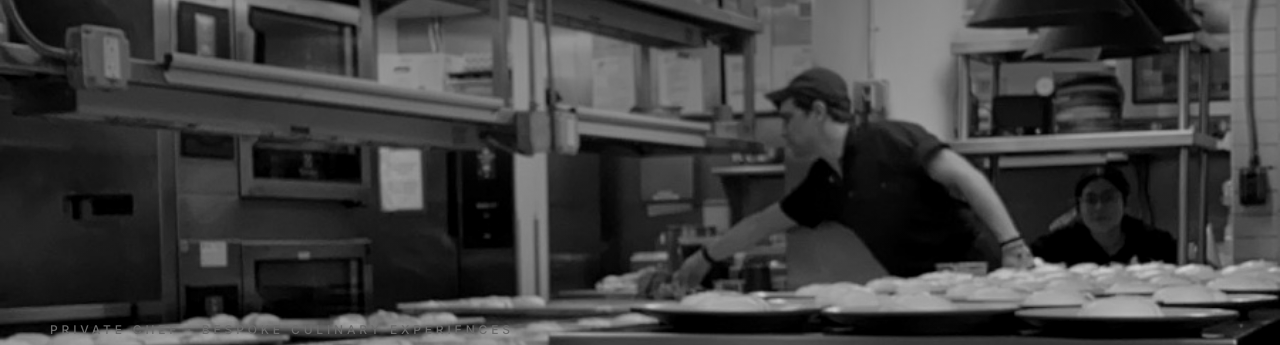
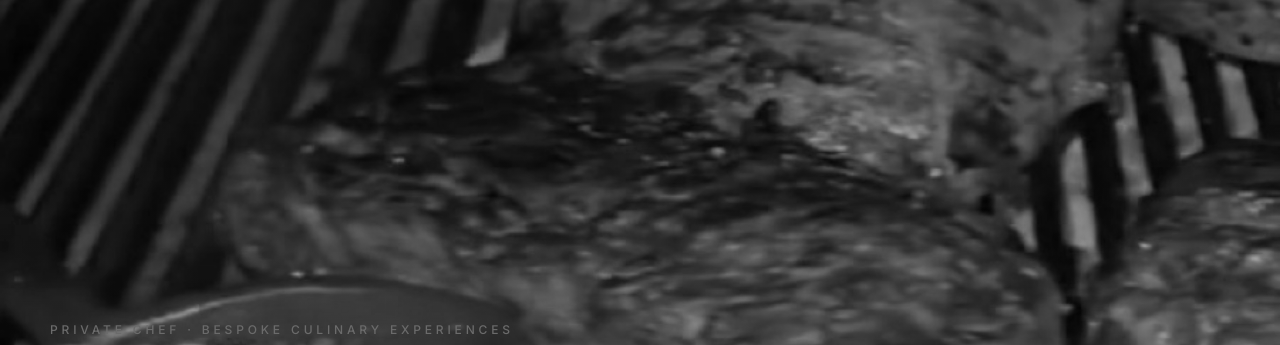
Before and after one commit to RonTuretzky/test-website, a plain HTML site: page index.html in a window 1280 px wide. Shown: the part 62-407 px from the top of the page. Drawn offline with nearby package versions, Linux system fonts and the light colour scheme.

Commit message:
Remove 7 duplicate/text gallery images; change header to live-fire grill

```diff
--- a/index.html
+++ b/index.html
@@ -151,7 +151,7 @@
 </nav>
 
 <header class="hero" id="top">
-  <div class="bg"><img src="img/photo__2023-04-16_00-49-01_UTC.jpg" alt="Chef plating during service in a professional kitchen"></div>
+  <div class="bg"><img src="img/frame__2025-11-17_01-20-08_UTC__t1s.jpg" alt="Live-fire grilling — steaks and sausage over coals"></div>
   <div class="inner">
     <div class="wrap">
       <div class="eyebrow kick">Private Chef · Bespoke Culinary Experiences</div>
@@ -273,7 +273,7 @@
 </div>
 
 <script>
-const GALLERY = ["frame__2024-02-05_03-58-01_UTC__t3s.jpg","frame__2024-02-05_03-58-01_UTC__t7s.jpg","frame__2024-02-05_03-58-14_UTC__t11s.jpg","frame__2025-10-28_21-54-18_UTC__t12s.jpg","frame__2025-10-28_21-54-18_UTC__t16s.jpg","frame__2025-10-29_16-48-22_UTC__t4s.jpg","frame__2025-10-30_00-23-43_UTC__t12s.jpg","frame__2025-11-17_01-20-08_UTC__t1s.jpg","photo__2022-09-06_02-04-32_UTC.jpg","photo__2022-09-12_00-29-17_UTC.jpg","photo__2022-09-12_00-35-35_UTC.jpg","photo__2022-12-19_01-32-03_UTC.jpg","photo__2023-01-01_22-02-54_UTC.jpg","photo__2023-01-02_20-39-02_UTC.jpg","photo__2023-02-19_03-26-04_UTC.jpg","photo__2023-03-27_20-50-30_UTC.jpg","photo__2023-04-16_00-49-01_UTC.jpg","photo__2023-05-20_01-18-17_UTC.jpg","photo__2023-11-13_21-03-42_UTC.jpg","photo__2023-11-13_21-53-50_UTC.jpg","photo__2023-11-15_17-52-05_UTC.jpg","photo__2024-01-06_04-25-53_UTC.jpg","photo__2025-10-28_19-21-45_UTC.jpg","photo__2026-02-11_21-02-08_UTC.jpg","mh__1588BCDB-7D85-4D62-BFAD-D45DA0202AA6.jpg","mh__16940394-3832-48A6-989F-57F025F655CD.jpg","mh__23E0B212-AF03-43A9-AFD4-C9867A7C5BF6.jpg","mh__68F7EEB7-52AB-41BB-91F3-012B5F25D555.jpg","mh__IMG_2378.jpg","mh__IMG_3974.jpg","mh__IMG_4410.jpg","mh__IMG_5034.jpg","mh__IMG_6444.jpg","mh__IMG_6445.jpg","mh__IMG_6446.jpg","mh__IMG_6447.jpg","mh__IMG_7748.jpg"];
+const GALLERY = ["frame__2024-02-05_03-58-01_UTC__t3s.jpg","frame__2024-02-05_03-58-14_UTC__t11s.jpg","frame__2025-10-28_21-54-18_UTC__t12s.jpg","frame__2025-10-29_16-48-22_UTC__t4s.jpg","frame__2025-10-30_00-23-43_UTC__t12s.jpg","frame__2025-11-17_01-20-08_UTC__t1s.jpg","photo__2022-09-06_02-04-32_UTC.jpg","photo__2022-09-12_00-29-17_UTC.jpg","photo__2022-12-19_01-32-03_UTC.jpg","photo__2023-01-01_22-02-54_UTC.jpg","photo__2023-01-02_20-39-02_UTC.jpg","photo__2023-02-19_03-26-04_UTC.jpg","photo__2023-03-27_20-50-30_UTC.jpg","photo__2023-04-16_00-49-01_UTC.jpg","photo__2023-05-20_01-18-17_UTC.jpg","photo__2023-11-13_21-03-42_UTC.jpg","photo__2023-11-13_21-53-50_UTC.jpg","photo__2025-10-28_19-21-45_UTC.jpg","mh__1588BCDB-7D85-4D62-BFAD-D45DA0202AA6.jpg","mh__16940394-3832-48A6-989F-57F025F655CD.jpg","mh__23E0B212-AF03-43A9-AFD4-C9867A7C5BF6.jpg","mh__68F7EEB7-52AB-41BB-91F3-012B5F25D555.jpg","mh__IMG_2378.jpg","mh__IMG_3974.jpg","mh__IMG_5034.jpg","mh__IMG_6444.jpg","mh__IMG_6445.jpg","mh__IMG_6446.jpg","mh__IMG_6447.jpg","mh__IMG_7748.jpg"];
 
 // build grid
 const grid=document.getElementById('grid');
```
